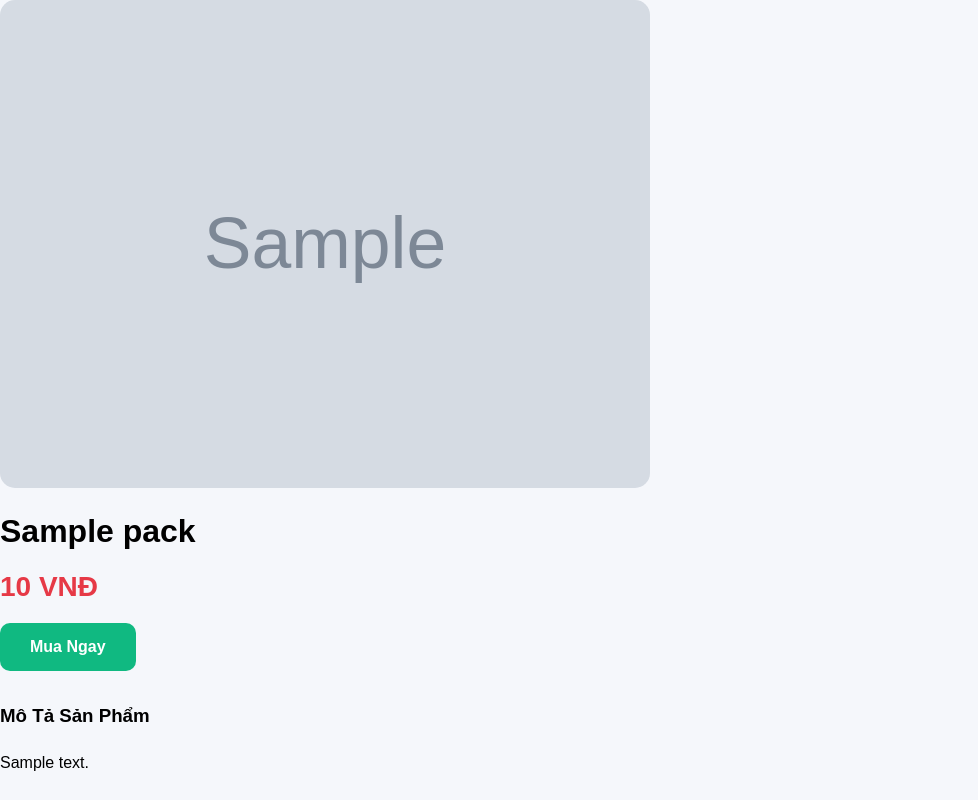
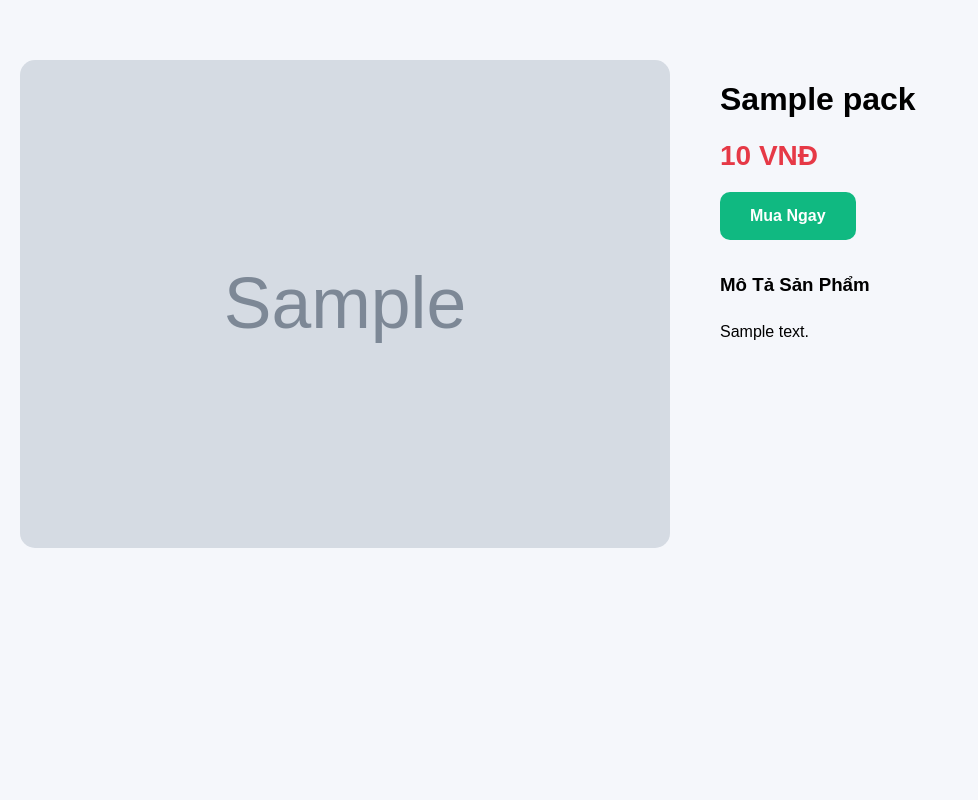
Before and after one commit to voanhkiet/teacher-bg-backend, a Flask app: page /pack/1 in a window 1280 px wide. Shown: the whole page, without its empty margins (0-978 px from the left). Run offline with Flask 3, Linux system fonts and the light colour scheme; tables that the repository leaves empty hold one stand-in row (values such as "Sample post"); grey boxes marked "Sample" are stand-in pictures.

Commit message:
updated css

```diff
--- a/templates/pack_detail.html
+++ b/templates/pack_detail.html
@@ -13,7 +13,7 @@
         }
 
        .container {
-            max-width: 1100px;
+    max-width: 1400px;
     margin: auto;
     padding: 60px 20px;
 }
@@ -110,6 +110,11 @@
 </head>
 <body>
 
+<div class="container">
+
+<div class="product-layout">
+
+    <!-- LEFT SIDE : GALLERY -->
     <div class="product-gallery">
 
         <div class="main-image">
@@ -125,7 +130,10 @@
         {% endif %}
 
     </div>
+
+    <!-- RIGHT SIDE : PRODUCT INFO -->
     <div>
+
         <h1>{{ pack.title_vi }}</h1>
 
         <div class="price">
@@ -140,7 +148,7 @@
                 ✔ Bạn đã mua sản phẩm này
             </p>
         {% else %}
-    <a href="/pack/{{ pack.id }}" class="btn-buy">
+            <a href="/buy/{{ pack.id }}" class="btn-buy">
                 Mua Ngay
             </a>
         {% endif %}
@@ -149,6 +157,7 @@
             <h3>Mô Tả Sản Phẩm</h3>
             <p>{{ pack.description_vi }}</p>
         </div>
+
     </div>
 
 </div>
```
Lines whose indentation alone changed are shown as unchanged.
